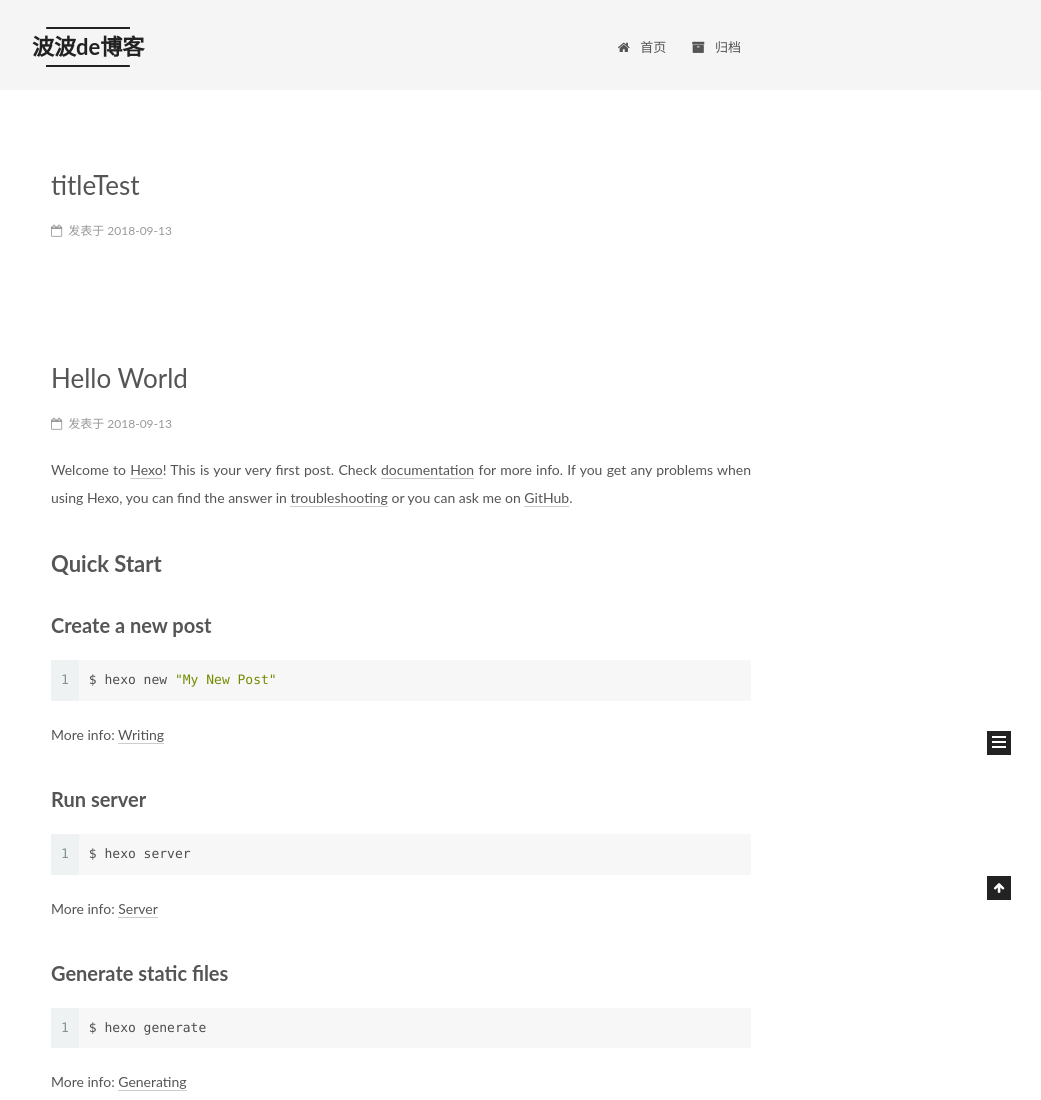
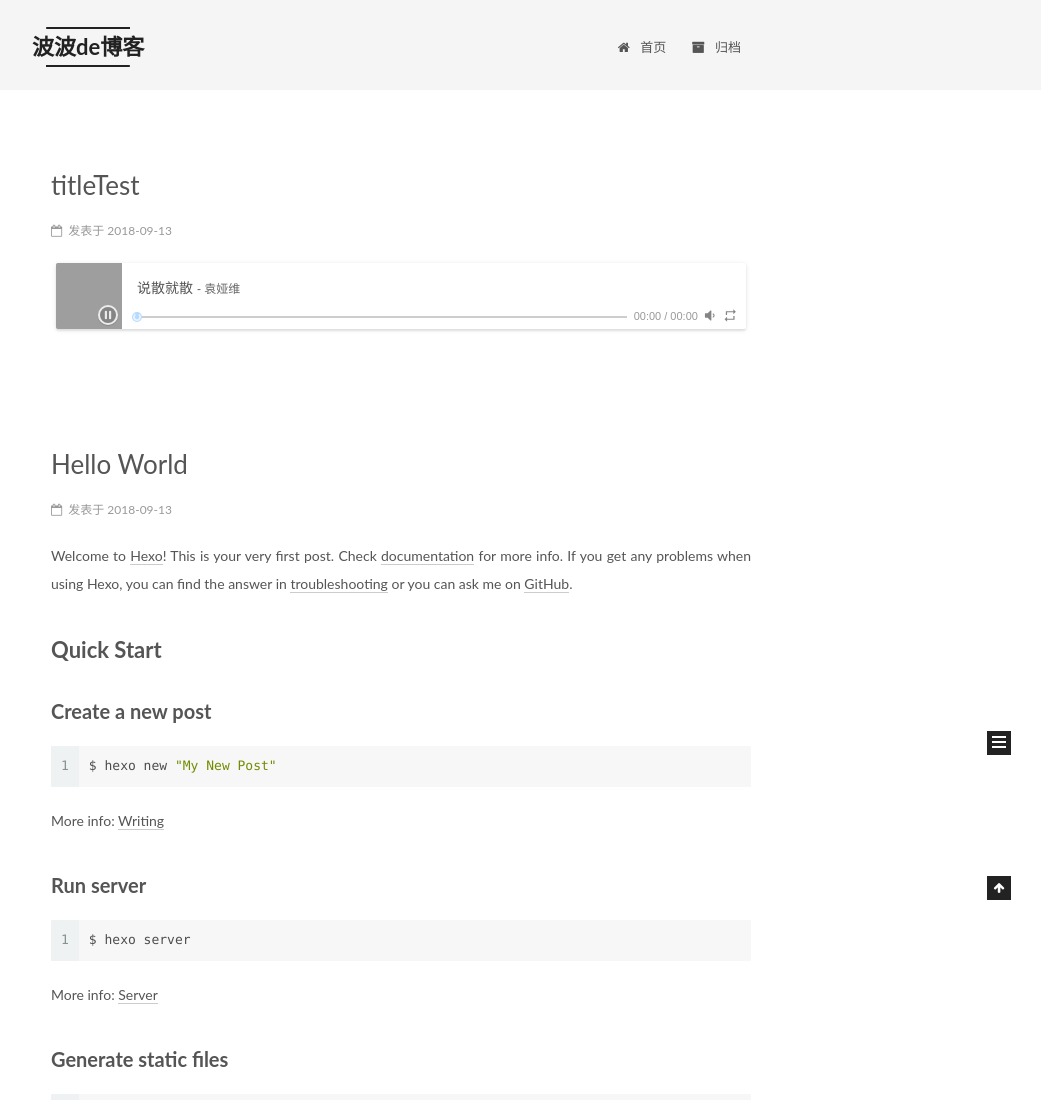
Before and after one commit to boaiwen2018/boaiwen2018.github.io, a plain HTML site: page index.html in a window 1280 px wide. Shown: the top 1100 px of the page, without its empty margins (239-1280 px from the left). Drawn offline with Linux system fonts and the light colour scheme; grey boxes are pictures that could not be loaded.

Commit message:
Site updated: 2018-09-13 22:28:43

```diff
--- a/css/main.css
+++ b/css/main.css
@@ -1822,7 +1822,7 @@ pre .javascript .function {
   width: 4px;
   height: 4px;
   border-radius: 50%;
-  background: #f40aff;
+  background: #b524ff;
 }
 .links-of-blogroll {
   font-size: 13px;
--- a/index.html
+++ b/index.html
@@ -135,6 +135,8 @@
 
 
 
+<link rel="stylesheet" href="\assets\css\APlayer.min.css" class="aplayer-style-marker">
+<script src="\assets\js\APlayer.min.js" class="aplayer-script-marker"></script>
 </head>
 
 <body itemscope itemtype="http://schema.org/WebPage" lang="zh-Hans">
@@ -305,9 +307,26 @@
 
 
 
-			<script>
-				console.error("Error: [hexo-tag-aplayer] Unrecognized tag argument(2): autoplay=true");
-			</script>
+        <div id="aplayer-AqtSDFzg" class="aplayer aplayer-tag-marker" style="margin-bottom: 20px;">
+            <pre class="aplayer-lrc-content"></pre>
+        </div>
+        <script>
+          var ap = new APlayer({
+            element: document.getElementById("aplayer-AqtSDFzg"),
+            narrow: false,
+            autoplay: true,
+            showlrc: false,
+            music: {
+              title: "说散就散",
+              author: "袁娅维",
+              url: "http://m10.music.126.net/20180913223429/59bf43f79faca25726ddff0a50e4b09f/ymusic/f92c/217d/0b04/dcd03bbe6fa0d90d9c6558b16a95f234.mp3",
+              pic: "http://p1.music.126.net/Yj2g6u9X6UCZPaRLCoJ5mQ==/109951163169027515.jpg?param=130y130",
+              lrc: ""
+            }
+          });
+          window.aplayers || (window.aplayers = []);
+          window.aplayers.push(ap);
+        </script>
 
 
 
```
Also changed, not shown: 2018/09/13/titleTest/index.html (+26 -7 lines).
